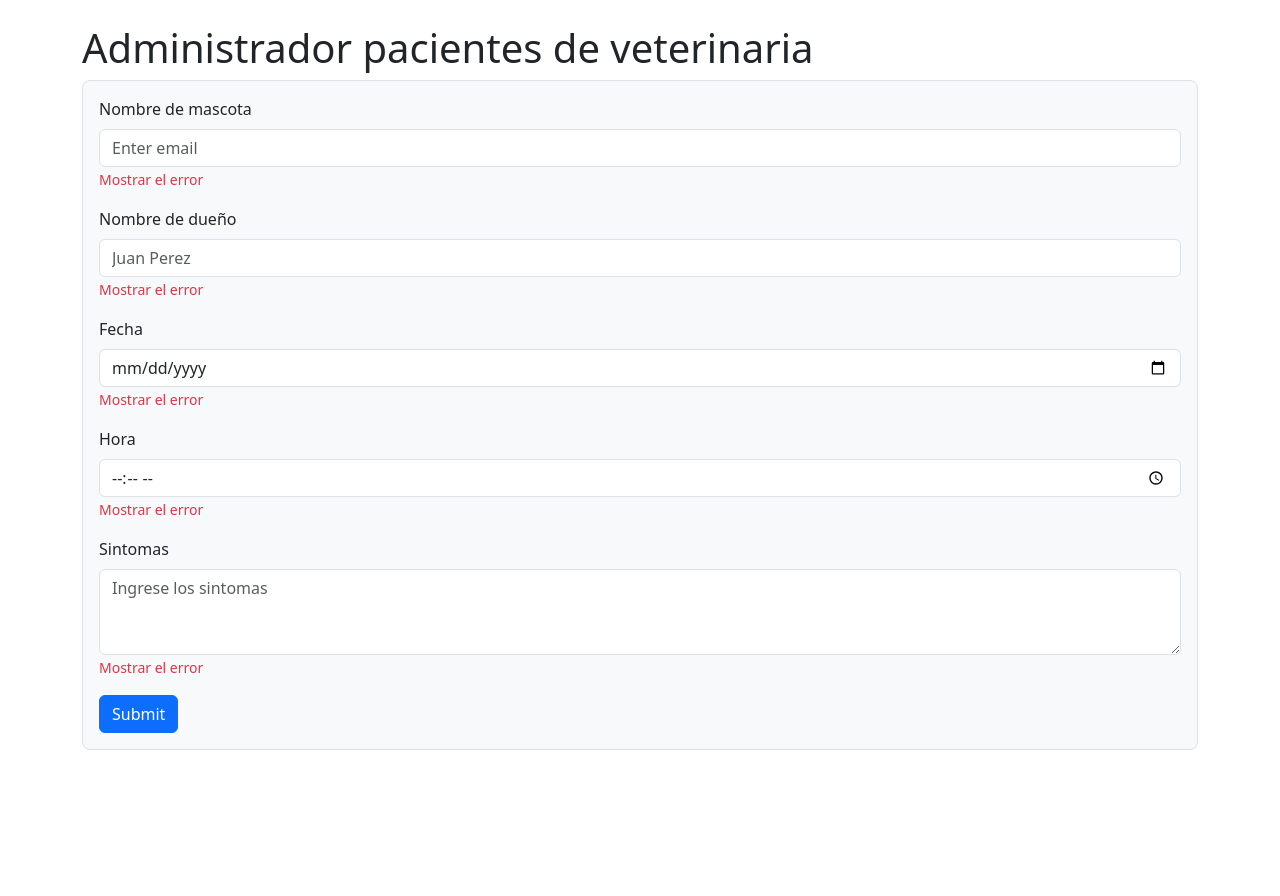
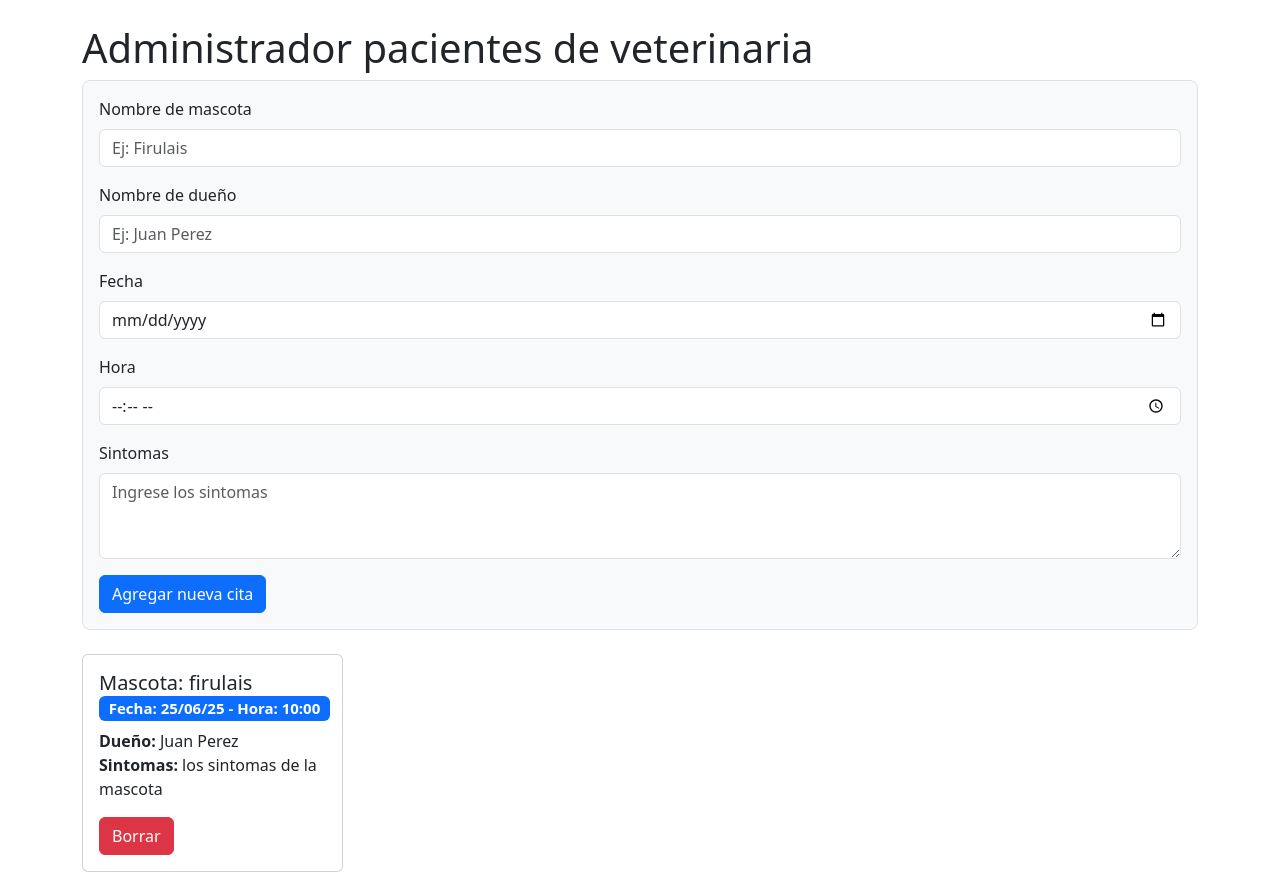
Before and after one commit to ximebarrientos/react-ejercicio9, a React (Vite) app: page / in a window 1280 px wide. Before the commit the page ends 800 px from the top, so only its background shows below. Built offline with nearby package versions, Linux system fonts and the light colour scheme.

Commit message:
creamos el objeto citas con los datosa del formulario

```diff
--- a/src/components/FormularioCitas.jsx
+++ b/src/components/FormularioCitas.jsx
@@ -1,42 +1,123 @@
 import { Form, Button } from "react-bootstrap";
+import { useForm } from "react-hook-form";
+import { useState } from "react";
+import GrillaCitas from "./GrillaCitas";
+
 const FormularioCitas = () => {
+  const [citas, setCitas] = useState([]);
+  const {
+    register,
+    handleSubmit,
+    reset,
+    formState: { errors },
+  } = useForm();
+  const crearCita = (datos) => {
+    setCitas([...citas, datos]);
+    reset();
+  };
+
   return (
     <section>
-      <Form className="border p-3 rounded-3 bg-light">
+      <Form
+        onSubmit={handleSubmit(crearCita)}
+        className="border p-3 rounded-3 bg-light"
+      >
         <Form.Group className="mb-3" controlId="mascota">
           <Form.Label>Nombre de mascota</Form.Label>
-          <Form.Control type="email" placeholder="Enter email" />
-          <Form.Text className="text-danger">Mostrar el error</Form.Text>
+          <Form.Control
+            type="text"
+            placeholder="Ej: Firulais"
+            {...register("mascota", {
+              required: "El nombre de la mascota es obligatorio",
+              minLength: {
+                value: 3,
+                message:
+                  "El nombre de la mascota debe tener como minimo 3 caracteres",
+              },
+              maxLength: {
+                value: 50,
+                message:
+                  "El nombre de la mascota debe tener como maximo 50 caracteres",
+              },
+            })}
+          />
+          <Form.Text className="text-danger">
+            {errors.mascota?.message}
+          </Form.Text>
         </Form.Group>
         <Form.Group className="mb-3" controlId="duenio">
           <Form.Label>Nombre de dueño</Form.Label>
-          <Form.Control type="text" placeholder="Juan Perez" />
-          <Form.Text className="text-danger">Mostrar el error</Form.Text>
+          <Form.Control
+            type="text"
+            placeholder="Ej: Juan Perez"
+            {...register("duenio", {
+              required: "El nombre de la dueño es obligatorio",
+              minLength: {
+                value: 3,
+                message:
+                  "El nombre de la dueño debe tener como minimo 3 caracteres",
+              },
+              maxLength: {
+                value: 50,
+                message:
+                  "El nombre de la dueño debe tener como maximo 50 caracteres",
+              },
+            })}
+          />
+          <Form.Text className="text-danger">
+            {errors.duenio?.message}
+          </Form.Text>
         </Form.Group>
         <Form.Group className="mb-3" controlId="fecha">
           <Form.Label>Fecha</Form.Label>
-          <Form.Control type="date" placeholder="12/06/2025" />
-          <Form.Text className="text-danger">Mostrar el error</Form.Text>
+          <Form.Control
+            type="date"
+            placeholder="12/06/2025"
+            {...register("fecha", {
+              required: "La fecha es obligatoria",
+            })}
+          />
+          <Form.Text className="text-danger">{errors.fecha?.message}</Form.Text>
         </Form.Group>
         <Form.Group className="mb-3" controlId="hora">
           <Form.Label>Hora</Form.Label>
-          <Form.Control type="time" placeholder="1:30" />
-          <Form.Text className="text-danger">Mostrar el error</Form.Text>
+          <Form.Control
+            type="time"
+            placeholder="01:00 am"
+            {...register("hora", {
+              required: "La hora es obligatoria",
+            })}
+          />
+          <Form.Text className="text-danger">{errors.hora?.message}</Form.Text>
         </Form.Group>
-        <Form.Group className="mb-3" controlId="hora">
+        <Form.Group className="mb-3" controlId="sintomas">
           <Form.Label>Sintomas</Form.Label>
           <Form.Control
             as="textarea"
             rows={3}
+            type="text"
             placeholder="Ingrese los sintomas"
+            {...register("sintomas", {
+              required: "Los sintomas son un dato obligatorio",
+              minLength: {
+                value: 10,
+                message: "Los sintomas deben tener como minimo 10 caracteres",
+              },
+              maxLength: {
+                value: 300,
+                message: "Los sintomas deben tener como maximo 300 caracteres",
+              },
+            })}
           />
-          <Form.Text className="text-danger">Mostrar el error</Form.Text>
+          <Form.Text className="text-danger">
+            {errors.sintomas?.message}
+          </Form.Text>
         </Form.Group>
-
         <Button variant="primary" type="submit">
-          Submit
+          Agregar nueva cita
         </Button>
       </Form>
+      <GrillaCitas citas={citas}></GrillaCitas>
     </section>
   );
 };
```
